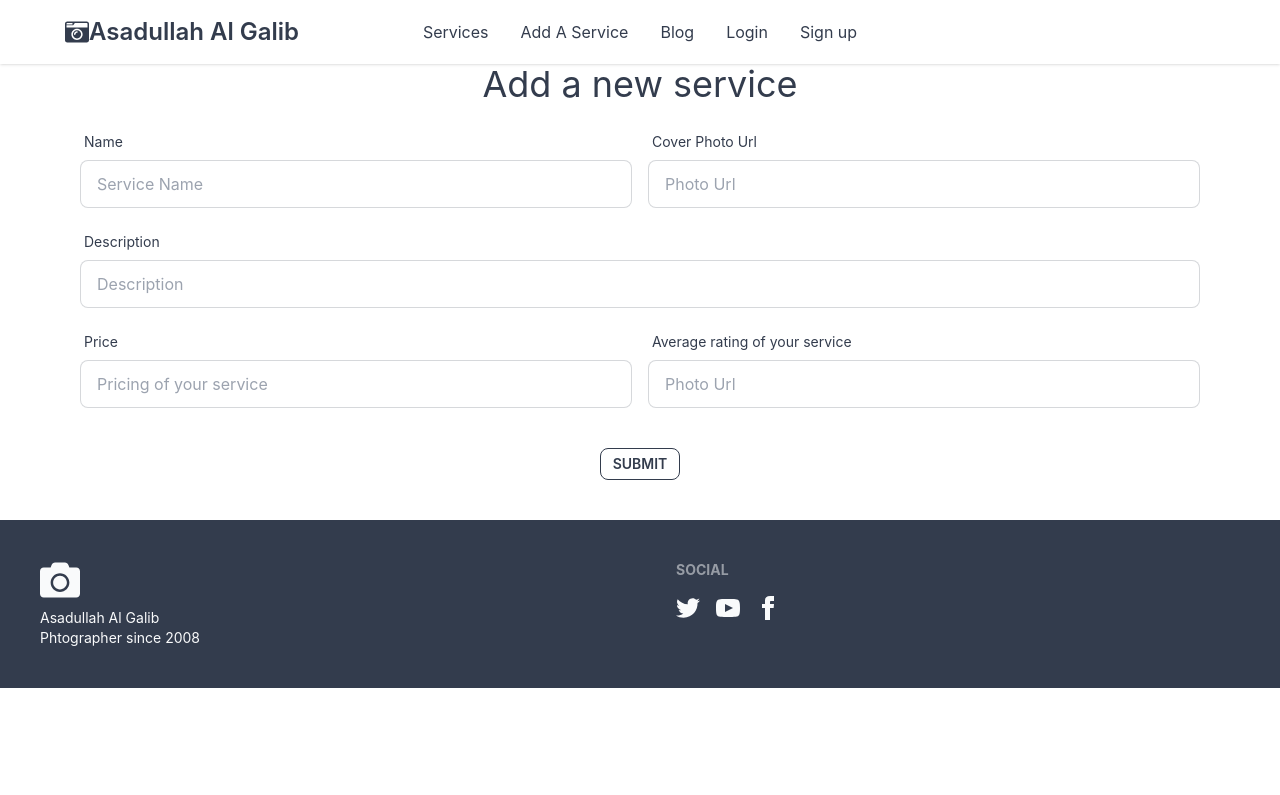
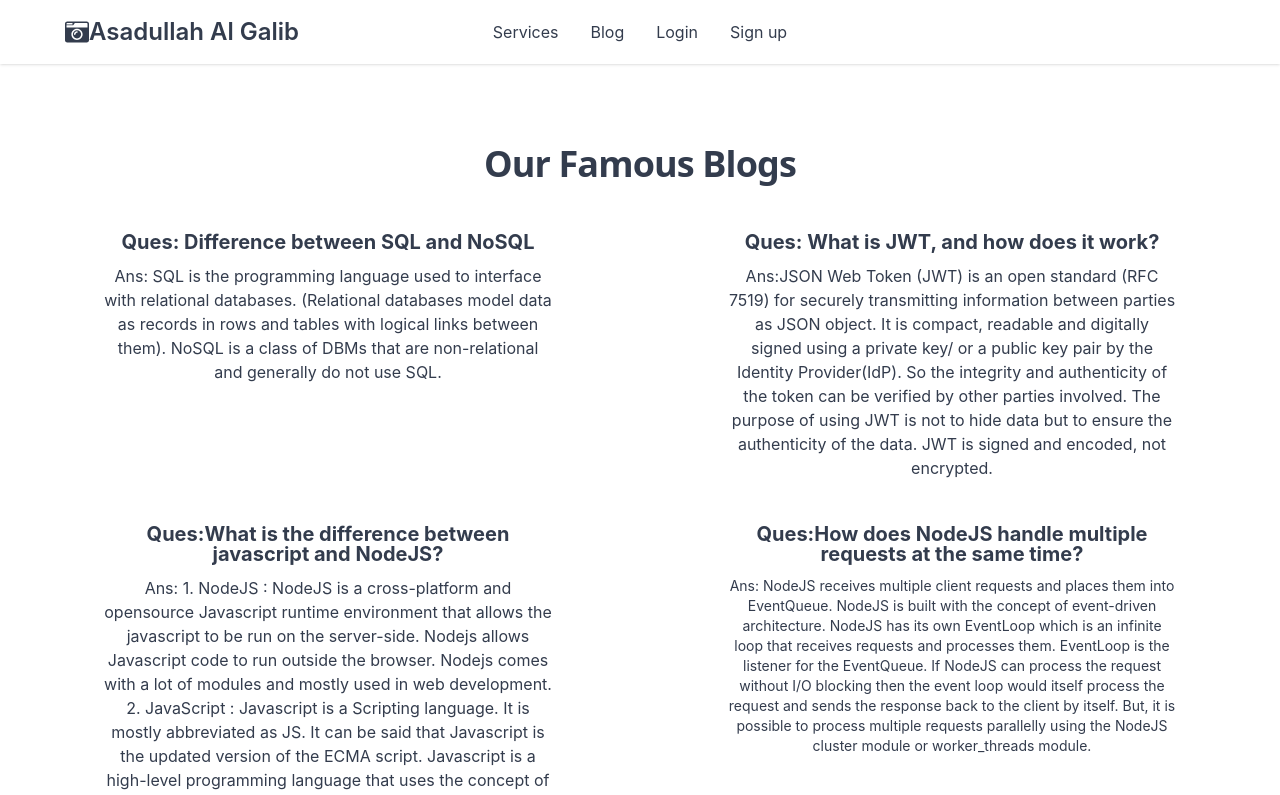
Before and after one commit to Galib6/Photo-py, a React (Create React App) app: page /blog in a window 1280 px wide. Shown: the top 795 px of the page. Built offline with nearby package versions, Linux system fonts and the light colour scheme; no server answers; what react-photo-view would draw is missing.

Commit message:
title added

```diff
--- a/src/Components/Blog/Blog.js
+++ b/src/Components/Blog/Blog.js
@@ -1,80 +1,63 @@
 import React from 'react';
 
-const blog = () => {
+const Blog = () => {
     return (
         <div>
-            <div class="px-4 py-16 mx-auto sm:max-w-xl md:max-w-full lg:max-w-screen-xl md:px-24 lg:px-8 lg:py-20">
-                <div class="max-w-xl sm:mx-auto lg:max-w-2xl">
-                    <div class="flex flex-col mb-16 sm:text-center">
-                        <a href="/" class="mb-6 sm:mx-auto">
-                            <div class="flex items-center justify-center w-12 h-12 rounded-full bg-indigo-50">
-                                <svg
-                                    class="w-10 h-10 text-deep-purple-accent-400"
-                                    stroke="currentColor"
-                                    viewBox="0 0 52 52"
-                                >
-                                    <polygon
-                                        strokeWidth="3"
-                                        strokeLinecap="round"
-                                        strokeLinejoin="round"
-                                        fill="none"
-                                        points="29 13 14 29 25 29 23 39 38 23 27 23"
-                                    />
-                                </svg>
+            <div>
+                <div>
+                    <div className="px-4 py-16 mx-auto sm:max-w-xl md:max-w-full lg:max-w-screen-xl md:px-24 lg:px-8 lg:py-20">
+                        <div className="max-w-xl mb-10 md:mx-auto sm:text-center lg:max-w-2xl md:mb-12">
+                            <h2 className="max-w-lg mb-6 font-sans text-3xl font-bold leading-none tracking-tight text-black-600 sm:text-4xl md:mx-auto">
+                                Our Famous Blogs
+                            </h2>
+                        </div>
+                        <div className="grid gap-8 row-gap-10 lg:grid-cols-2">
+                            <div className="max-w-md sm:mx-auto sm:text-center">
+
+                                <h6 className="mb-3 text-xl text-black-600 font-bold leading-5">Ques: Difference between SQL and NoSQL</h6>
+                                <p className="mb-3 text-m text-black-600">
+                                    Ans: SQL is the programming language used to interface with relational databases. (Relational databases model data as records in rows and tables with logical links between them). NoSQL is a class of DBMs that are non-relational and generally do not use SQL.
+                                </p>
+
                             </div>
-                        </a>
-                        <div class="max-w-xl md:mx-auto sm:text-center lg:max-w-2xl">
-                            <h2 class="max-w-lg mb-6 font-sans text-3xl font-bold leading-none tracking-tight text-gray-900 sm:text-4xl md:mx-auto">
-                                <span class="relative inline-block">
-                                    <svg
-                                        viewBox="0 0 52 24"
-                                        fill="currentColor"
-                                        class="absolute top-0 left-0 z-0 hidden w-32 -mt-8 -ml-20 text-blue-gray-100 lg:w-32 lg:-ml-28 lg:-mt-10 sm:block"
-                                    >
-                                        <defs>
-                                            <pattern
-                                                id="ec5d8ef5-b853-4714-b94f-df28ec98eeb7"
-                                                x="0"
-                                                y="0"
-                                                width=".135"
-                                                height=".30"
-                                            >
-                                                <circle cx="1" cy="1" r=".7" />
-                                            </pattern>
-                                        </defs>
-                                        <rect
-                                            fill="url(#ec5d8ef5-b853-4714-b94f-df28ec98eeb7)"
-                                            width="52"
-                                            height="24"
-                                        />
-                                    </svg>
-                                    <span class="relative">The</span>
-                                </span>{' '}
-                                quick, brown fox jumps over a lazy dog
-                            </h2>
-                            <p class="text-base text-gray-700 md:text-lg">
-                                Sed ut perspiciatis unde omnis iste natus error sit voluptatem
-                                accusantium doloremque rem aperiam, eaque ipsa quae.
-                            </p>
+                            <div className="max-w-md sm:mx-auto sm:text-center">
+
+                                <h6 className="mb-3 text-xl text-black-600 font-bold leading-5">Ques: What is JWT, and how does it work?
+                                </h6>
+                                <p className="mb-3 text-m text-black-600">
+                                    Ans:JSON Web Token (JWT) is an open standard (RFC 7519) for securely transmitting information between parties as JSON object.
+                                    It is compact, readable and digitally signed using a private key/ or a public key pair by the Identity Provider(IdP). So the integrity and authenticity of the token can be verified by other parties involved.
+                                    The purpose of using JWT is not to hide data but to ensure the authenticity of the data. JWT is signed and encoded, not encrypted.
+                                </p>
+
+                            </div>
+                            <div className="max-w-md sm:mx-auto sm:text-center">
+
+                                <h6 className="mb-3 text-xl text-black-600 font-bold leading-5">Ques:What is the difference between javascript and NodeJS?
+                                </h6>
+                                <p className="mb-3 text-m text-black-600">
+
+                                    Ans: 1. NodeJS :
+                                    NodeJS is a cross-platform and opensource Javascript runtime environment that allows the javascript to be run on the server-side. Nodejs allows Javascript code to run outside the browser. Nodejs comes with a lot of modules and mostly used in web development.
+
+                                    2. JavaScript :
+                                    Javascript is a Scripting language. It is mostly abbreviated as JS. It can be said that Javascript is the updated version of the ECMA script. Javascript is a high-level programming language that uses the concept of Oops but it is based on prototype inheritance.
+                                </p>
+                            </div>
+                            <div className="max-w-md sm:mx-auto sm:text-center">
+
+                                <h6 className="mb-3 text-xl text-black-600 font-bold leading-5">
+                                    Ques:How does NodeJS handle multiple requests at the same time?
+
+
+                                </h6>
+                                <p className="mb-3 text-sm text-black-600">
+                                    Ans: NodeJS receives multiple client requests and places them into EventQueue. NodeJS is built with the concept of event-driven architecture. NodeJS has its own EventLoop which is an infinite loop that receives requests and processes them. EventLoop is the listener for the EventQueue.
+
+                                    If NodeJS can process the request without I/O blocking then the event loop would itself process the request and sends the response back to the client by itself. But, it is possible to process multiple requests parallelly using the NodeJS cluster module or worker_threads module.
+                                </p>
+                            </div>
                         </div>
-                    </div>
-                    <div class="space-y-4">
-                        <Item title="The quick, brown fox jumps over a lazy dog?">
-                            Sed ut perspiciatis unde omnis iste natus error sit voluptatem
-                            accusantium doloremque rem aperiam, eaque ipsa quae.
-                        </Item>
-                        <Item title="The first mate and his Skipper too will do?">
-                            Sed ut perspiciatis unde omnis iste natus error sit voluptatem
-                            accusantium doloremque rem aperiam, eaque ipsa quae.
-                        </Item>
-                        <Item title="Is the Space Pope reptilian!?">
-                            Sed ut perspiciatis unde omnis iste natus error sit voluptatem
-                            accusantium doloremque rem aperiam, eaque ipsa quae.
-                        </Item>
-                        <Item title="How much money you got on you?">
-                            Sed ut perspiciatis unde omnis iste natus error sit voluptatem
-                            accusantium doloremque rem aperiam, eaque ipsa quae.
-                        </Item>
                     </div>
                 </div>
             </div>
@@ -82,4 +65,4 @@ const blog = () => {
     );
 };
 
-export default blog;
+export default Blog;
--- a/src/Components/Navbar/Navbar.js
+++ b/src/Components/Navbar/Navbar.js
@@ -26,8 +26,6 @@ const Header = () => {
                     </label>
                     <ul tabIndex={0} className="menu menu-compact dropdown-content mt-3 p-2 shadow bg-base-100 rounded-box w-52">
                         <li><Link to="/services">Services</Link></li>
-                        <li><Link to="/addnewservice">Add A Service</Link></li>
-
                         <li><Link to="/Blog">Blog</Link></li>
                         <>
                             {
@@ -52,8 +50,6 @@ const Header = () => {
             <div className="navbar-center hidden lg:flex ">
                 <ul className="menu menu-horizontal p-0">
                     <li><Link to="/services">Services</Link></li>
-                    <li><Link to="/addnewservice">Add A Service</Link></li>
-
                     <li><Link to="/Blog">Blog</Link></li>
                     <>
                         {
--- a/src/Routes/Routes.js
+++ b/src/Routes/Routes.js
@@ -1,5 +1,6 @@
 import { createBrowserRouter } from "react-router-dom"
 import AddAService from "../Components/AddAService/AddAService"
+import Blog from "../Components/Blog/Blog"
 import ErrorPage from "../Components/ErrorPage"
 import Login from "../Components/Login/Login"
 import Myreview from "../Components/myReview/Myreview"
@@ -50,7 +51,7 @@ const router = createBrowserRouter([
             },
             {
                 path: "/blog",
-                element: <AddAService></AddAService>
+                element: <Blog></Blog>
             },
 
         ]
```
